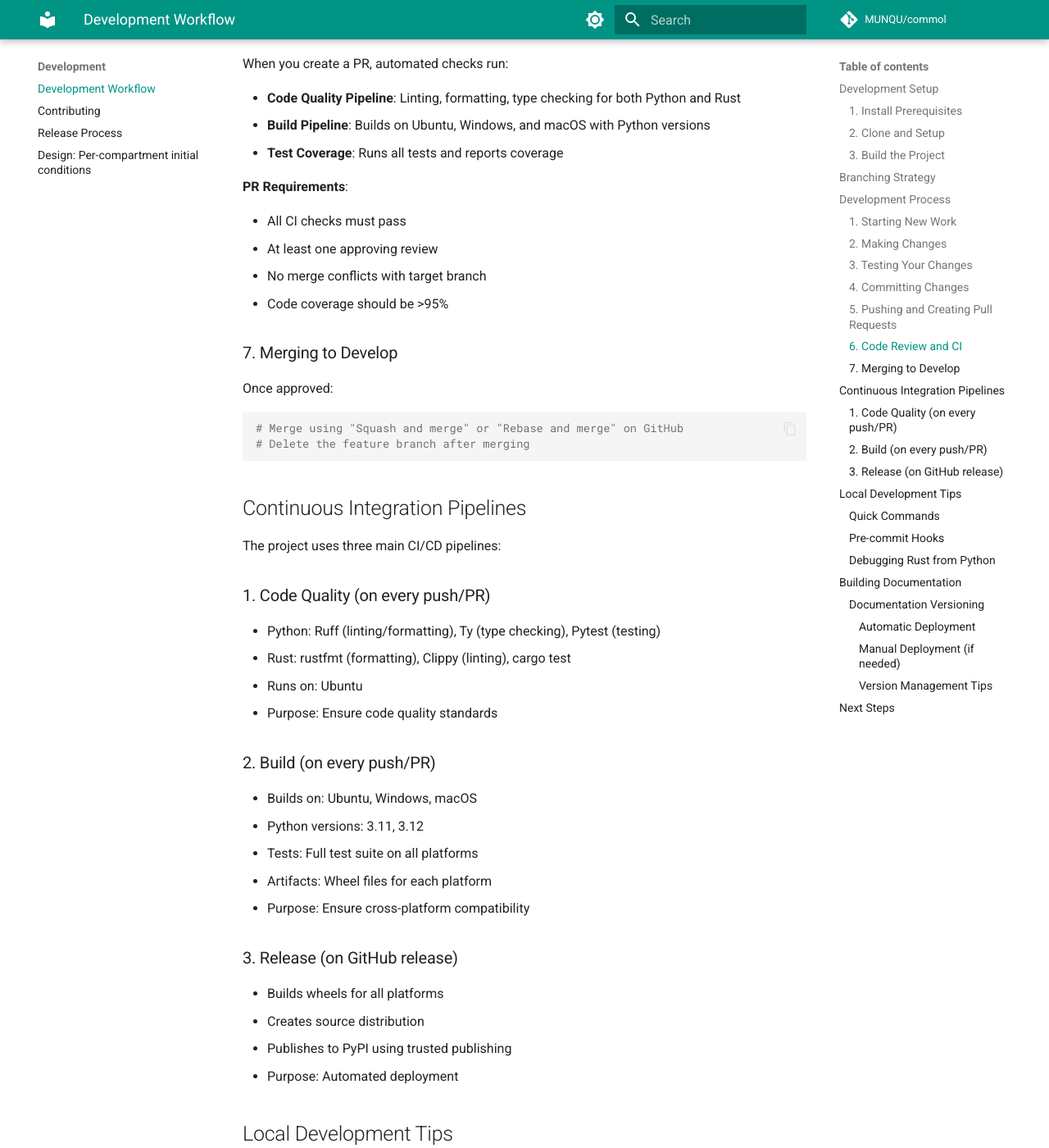
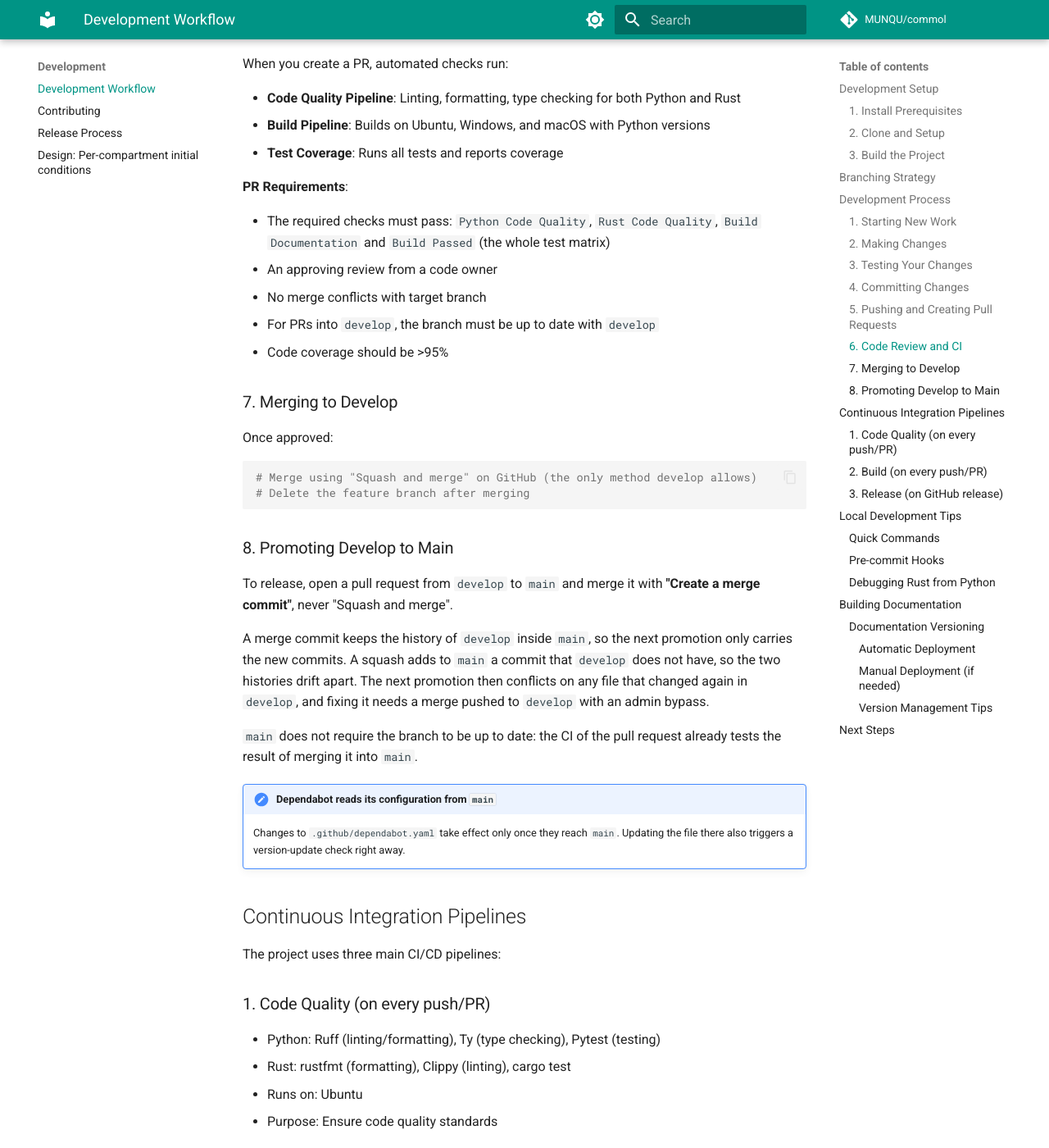
Before and after one commit to MUNQU/commol, an MkDocs documentation site: the page built from docs/development/workflow.md, in a window 1280 px wide and 1400 px high, scrolled down 3979 px. Shown: the whole window at 82% size. Built offline with MkDocs 1.6.1 and Material for MkDocs 9.7.7, drawn with Linux system fonts in a browser that asks for light colours; comment, search, counter and statistics services are not loaded; the version menu is left out.

Commit message:
docs(workflow): document how develop is promoted to main

````diff
--- a/docs/development/workflow.md
+++ b/docs/development/workflow.md
@@ -176,9 +176,11 @@ When you create a PR, automated checks run:
 
 **PR Requirements**:
 
-- All CI checks must pass
-- At least one approving review
+- The required checks must pass: `Python Code Quality`, `Rust Code Quality`,
+  `Build Documentation` and `Build Passed` (the whole test matrix)
+- An approving review from a code owner
 - No merge conflicts with target branch
+- For PRs into `develop`, the branch must be up to date with `develop`
 - Code coverage should be >95%
 
 ### 7. Merging to Develop
@@ -186,9 +188,27 @@ When you create a PR, automated checks run:
 Once approved:
 
 ```bash
-# Merge using "Squash and merge" or "Rebase and merge" on GitHub
+# Merge using "Squash and merge" on GitHub (the only method develop allows)
 # Delete the feature branch after merging
 ```
+
+### 8. Promoting Develop to Main
+
+To release, open a pull request from `develop` to `main` and merge it with
+**"Create a merge commit"**, never "Squash and merge".
+
+A merge commit keeps the history of `develop` inside `main`, so the next
+promotion only carries the new commits. A squash adds to `main` a commit that
+`develop` does not have, so the two histories drift apart. The next promotion
+then conflicts on any file that changed again in `develop`, and fixing it needs
+a merge pushed to `develop` with an admin bypass.
+
+`main` does not require the branch to be up to date: the CI of the pull request
+already tests the result of merging it into `main`.
+
+!!! note "Dependabot reads its configuration from `main`"
+    Changes to `.github/dependabot.yaml` take effect only once they reach `main`.
+    Updating the file there also triggers a version-update check right away.
 
 ## Continuous Integration Pipelines
 
````
